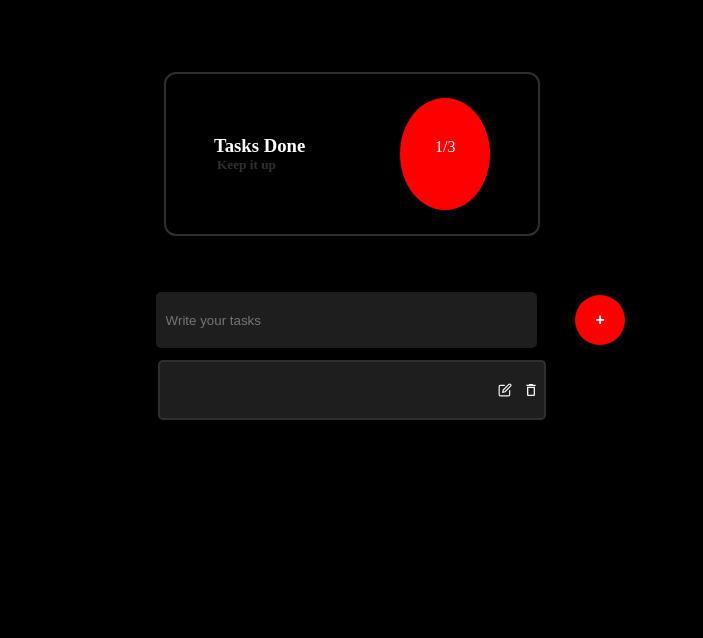
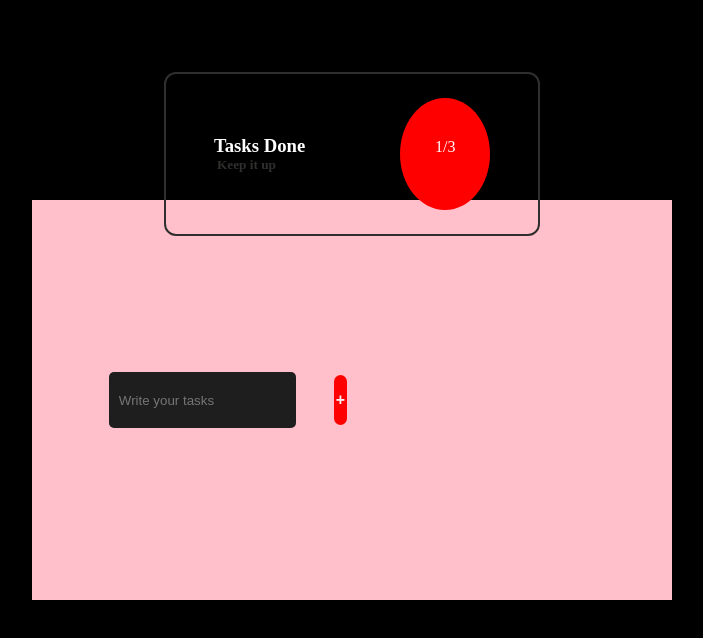
Before and after one commit to jayshreee10/KARO, a React (Vite) app: page / in a window 1280 px wide. Shown: the top 638 px of the page, without its empty margins (288-991 px from the left). Built offline with nearby package versions, Linux system fonts and the light colour scheme.

Commit message:
add : map function

```diff
--- a/src/TaskBox.jsx
+++ b/src/TaskBox.jsx
@@ -1,6 +1,7 @@
 import React, { useState } from "react";
 import appColors from "./services/colors";
 import TaskList from "./TaskList";
+import Task from "./task"
 
 function TaskBox() {
 
@@ -17,14 +18,14 @@ function addTasks(){
   return (
     <div
       style={{
-      //  backgroundColor :"pink",
+       backgroundColor :"pink",
         display: "flex",
         justifyContent: "center",
         alignItems : "center",
         width : "50vw",
-        height:"10vh",
-        position:"absolute",
-        top:"35vh"
+        height:"50vh",
+        // position:"absolute",
+        // top:"35vh"
 
       }}
     >
@@ -65,7 +66,8 @@ function addTasks(){
           +
 
         </button>
-        <TaskList data = { task }></TaskList>
+
+        <Task items={items}></Task>
     </div>
   );
 }
--- a/src/TaskList.jsx
+++ b/src/TaskList.jsx
@@ -3,9 +3,9 @@ import { MdDeleteOutline } from "react-icons/md";
 import { FiEdit } from "react-icons/fi";
 import appColors from "./services/colors";
 
-
 function TaskList(props) {
-  const data = props.data
+  const data = props.data;
+//  data.map((todo) => <li key={todo.toString()}>{todo}</li>);
 
   return (
     <div
@@ -18,21 +18,19 @@ function TaskList(props) {
         textAlign: "center",
         display: "flex",
         justifyContent: "space-between",
-        alignItems :"center",
-       position:"absolute",
-       top:"10vh"
+        alignItems: "center",
+        // position: "absolute",
+        // top: "10vh",
       }}
     >
-
-      <div style={{
+      <div
+        style={{
           color: appColors.primary,
-          margin : "10px",
+          margin: "10px",
         }}
-
-        >
-          {data}
-        </div>
-
+      >
+      {data}
+      </div>
 
       <div
         style={{
@@ -40,7 +38,7 @@ function TaskList(props) {
           marginRight: "5px",
           alignItems: "center",
           justifyContent: "center",
-          top:"40vh"
+          top: "40vh",
         }}
       >
         <FiEdit
--- a/src/ToDo.jsx
+++ b/src/ToDo.jsx
@@ -7,7 +7,7 @@ function ToDo() {
     <div
       className="background"
       style={{
-        backgroundColor: "black",
+        // backgroundColor: "black",
         height: "50vh",
         width: "70vh",
         display: "flex",
--- /dev/null
+++ b/src/task.jsx
@@ -0,0 +1,19 @@
+import React from "react";
+import TaskList from "./TaskList";
+function task(props) {
+  const items = props.items;
+  return (
+    <div style={{height:"100vh",width:"100vw"}}>
+
+      <ul>
+        {items.map((item,i)=>{
+          return(
+          <TaskList key= {i} data={item} >  </TaskList>
+          )
+        })}
+        </ul>
+    </div>
+  );
+}
+
+export default task;
```
Also changed, not shown: src/services/map.js (added, +8 -0 lines).
